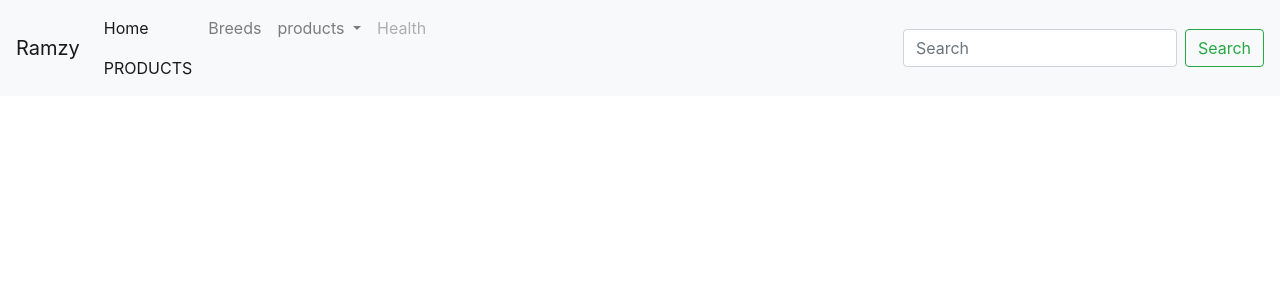
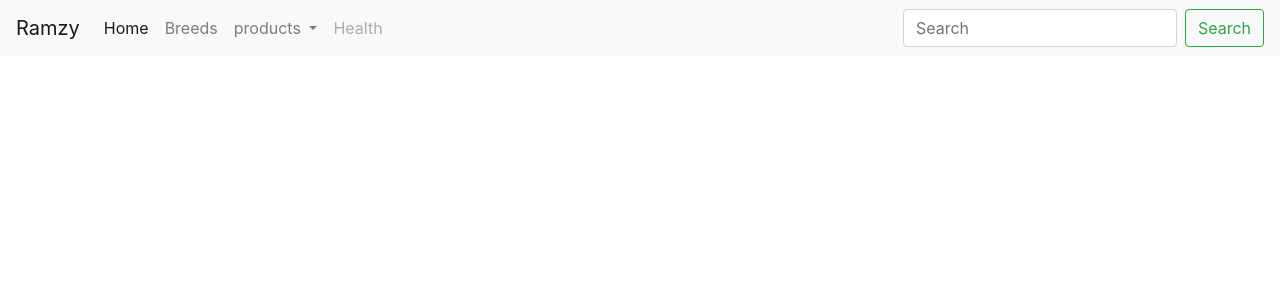
Before and after one commit to mwaiyusuf/pyshop, a Django app: template products/templates/base.html in a window 1280 px wide. Shown: the top 300 px of the page. Run offline with Django 3.2, Linux system fonts and the light colour scheme; the template is opened without the code that fills it, so the values that code supplies are empty; some libraries are stand-ins or nearby versions.

Commit message:
comment about the url in the navbar

```diff
--- a/products/templates/base.html
+++ b/products/templates/base.html
@@ -21,7 +21,7 @@
     <ul class="navbar-nav mr-auto">
       <li class="nav-item active">
         <a class="nav-link" href="#">Home <span class="sr-only">(current)</span></a>
-     <a class="nav-link" href="{% url 'products' %}">PRODUCTS <span class="sr-only">(current)</span> </a>
+<!--     <a class="nav-link" href="{% url 'products' %}">PRODUCTS <span class="sr-only">(current)</span> </a>-->
       </li>
       <li class="nav-item">
         <a class="nav-link" href="#">Breeds</a>
```
